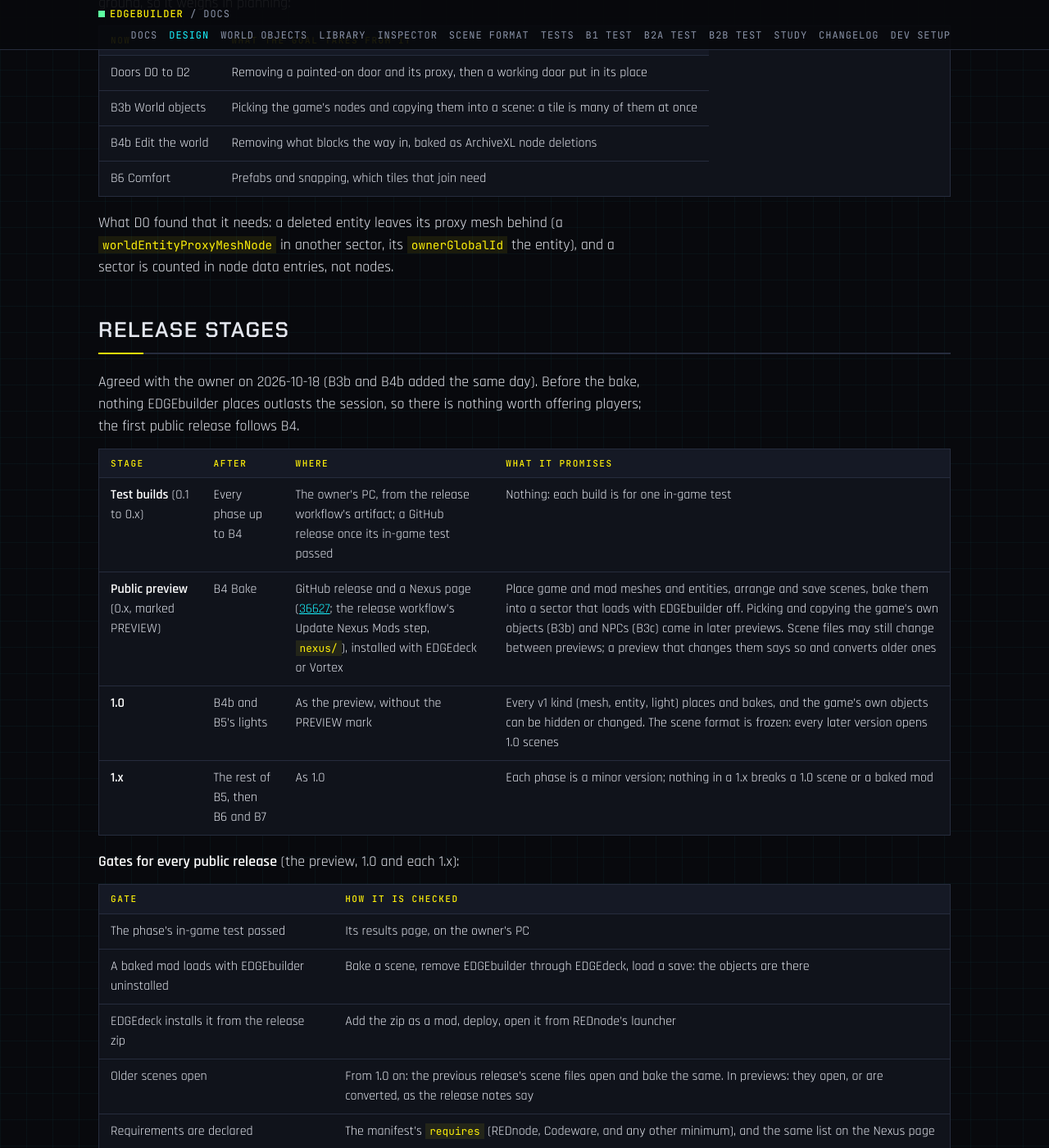
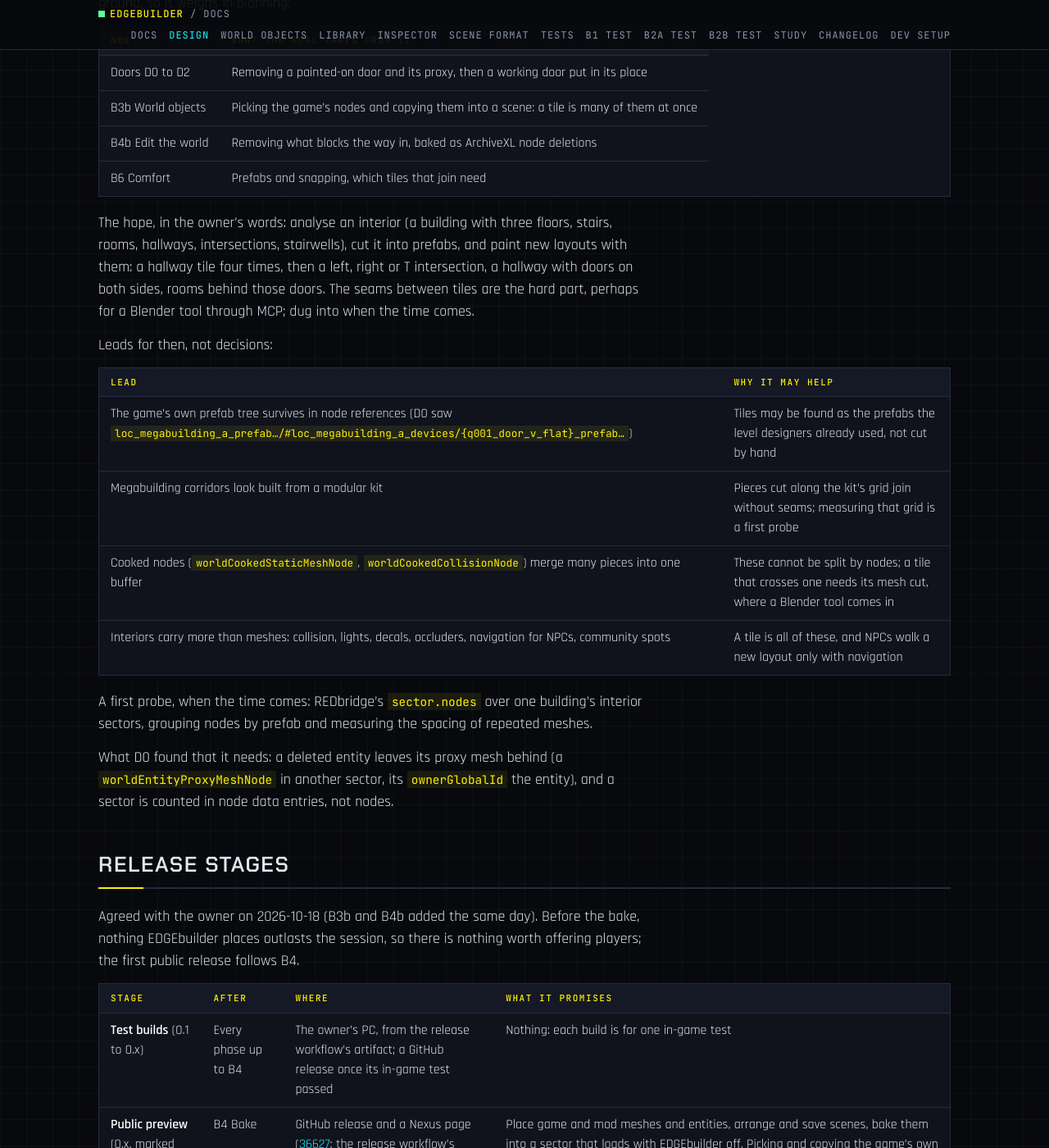
Before and after one commit to Edgemodders/EDGEbuilder, a Jekyll site: the page built from docs/design.md, in a window 1280 px wide and 1400 px high, scrolled down 19947 px. Shown: the whole window at 82% size. Built offline with Jekyll 4.4.1, drawn with Linux system fonts in a browser that asks for light colours.

Commit message:
Design: tiles for new interiors, the owner's hope and leads for later
Co-Authored-By: Claude Opus 5.5 <noreply@anthropic.com>

```diff
--- a/docs/design.md
+++ b/docs/design.md
@@ -348,6 +348,19 @@ The owner, 2026-11-19: build interiors for buildings the game leaves shut (most
 | B4b Edit the world | Removing what blocks the way in, baked as ArchiveXL node deletions |
 | B6 Comfort | Prefabs and snapping, which tiles that join need |
 
+The hope, in the owner's words: analyse an interior (a building with three floors, stairs, rooms, hallways, intersections, stairwells), cut it into prefabs, and paint new layouts with them: a hallway tile four times, then a left, right or T intersection, a hallway with doors on both sides, rooms behind those doors. The seams between tiles are the hard part, perhaps for a Blender tool through MCP; dug into when the time comes.
+
+Leads for then, not decisions:
+
+| Lead | Why it may help |
+|---|---|
+| The game's own prefab tree survives in node references (D0 saw `loc_megabuilding_a_prefab…/#loc_megabuilding_a_devices/{q001_door_v_flat}_prefab…`) | Tiles may be found as the prefabs the level designers already used, not cut by hand |
+| Megabuilding corridors look built from a modular kit | Pieces cut along the kit's grid join without seams; measuring that grid is a first probe |
+| Cooked nodes (`worldCookedStaticMeshNode`, `worldCookedCollisionNode`) merge many pieces into one buffer | These cannot be split by nodes; a tile that crosses one needs its mesh cut, where a Blender tool comes in |
+| Interiors carry more than meshes: collision, lights, decals, occluders, navigation for NPCs, community spots | A tile is all of these, and NPCs walk a new layout only with navigation |
+
+A first probe, when the time comes: REDbridge's `sector.nodes` over one building's interior sectors, grouping nodes by prefab and measuring the spacing of repeated meshes.
+
 What D0 found that it needs: a deleted entity leaves its proxy mesh behind (a `worldEntityProxyMeshNode` in another sector, its `ownerGlobalId` the entity), and a sector is counted in node data entries, not nodes.
 
 ## Release stages
```
